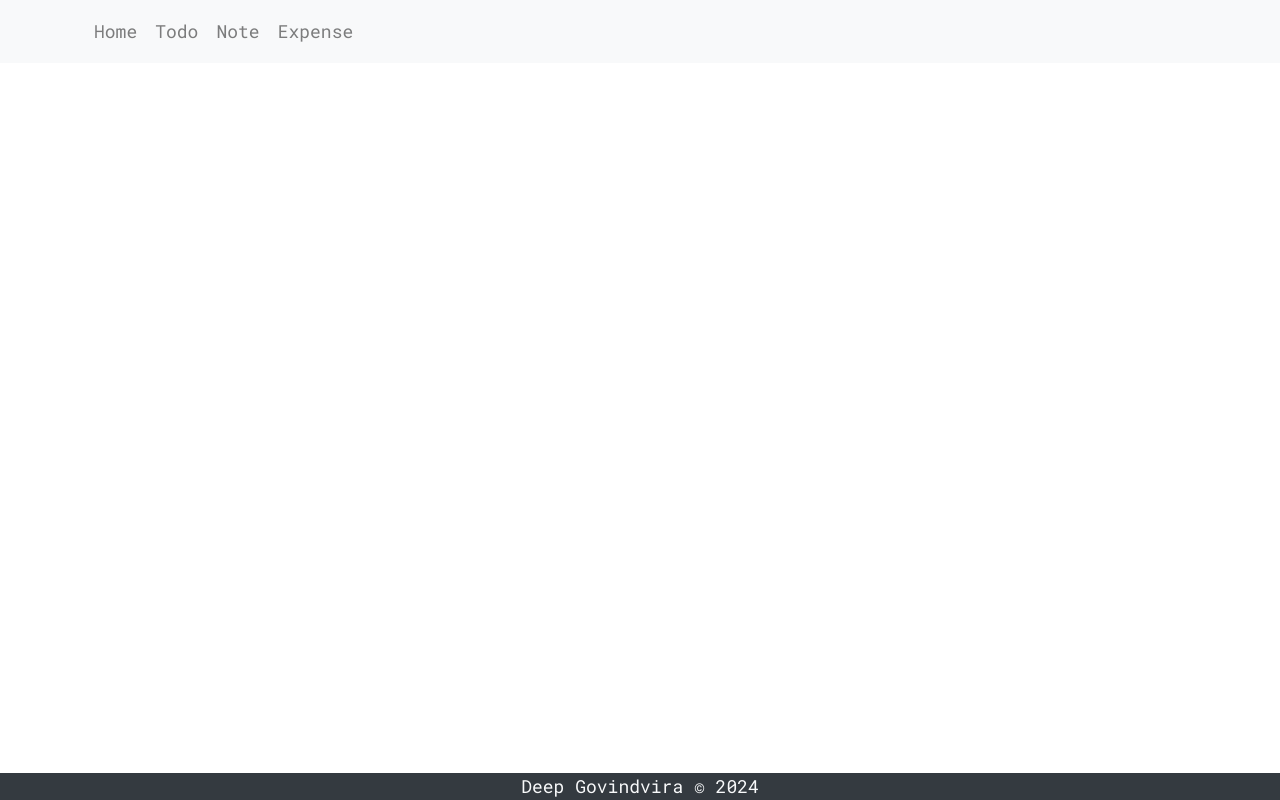
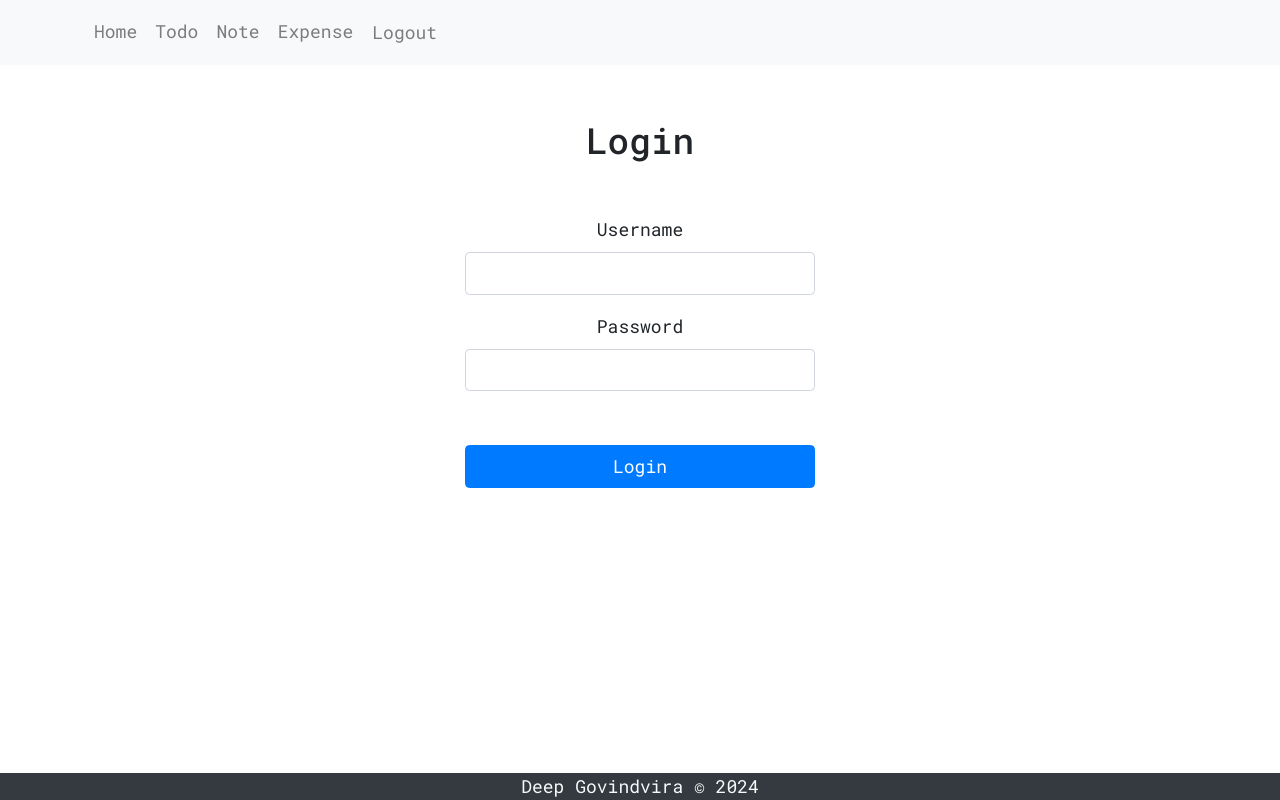
Before and after one commit to deep-govindvira/life-suite, a React (Create React App) app in the folder frontend/: page /login in a window 1280 px wide. Built offline with nearby package versions, Linux system fonts and the light colour scheme; sample sign-in values are in the browser's storage.

Commit message:
Add Login

```diff
--- a/frontend/src/App.css
+++ b/frontend/src/App.css
@@ -32,6 +32,7 @@
   from {
     transform: rotate(0deg);
   }
+
   to {
     transform: rotate(360deg);
   }
@@ -41,3 +42,9 @@
   font-family: 'Roboto Mono';
   font-size: large;
 }
+
+@media screen and (max-width: 600px) {
+  * {
+    font-size: 12px;
+  }
+}
--- a/frontend/src/App.js
+++ b/frontend/src/App.js
@@ -1,27 +1,50 @@
 import './App.css';
 import Navbar from './Navbar';
-import { BrowserRouter, Routes, Route } from 'react-router-dom';
+import { BrowserRouter, Routes, Route, Navigate } from 'react-router-dom';
+import React, { useState, useEffect } from 'react';
 import Home from './home/Home';
 import Todo from './todo/Todo';
 import Note from './note/Note';
 import NoteAdd from './note/NoteAdd';
 import NoteUpdate from './note/NoteUpdate';
 import Expense from './expense/Expense';
+import Login from './login/Login'; // Import Login component
 
 function App() {
+  const [isLoggedIn, setIsLoggedIn] = useState(false);
+
+  useEffect(() => {
+    // Check if user is logged in by checking localStorage
+    const user = localStorage.getItem('username');
+    if (user) {
+      setIsLoggedIn(true);
+    }
+  }, []);
+
+  const handleLoginLogout = () => {
+    if (isLoggedIn) {
+      localStorage.removeItem('username');
+      localStorage.removeItem('password');
+      setIsLoggedIn(false);
+    }
+  };
+
   return (
     <div className="App">
       <BrowserRouter>
         <div>
-          <Navbar />
+          <Navbar isLoggedIn={isLoggedIn} onLoginLogout={handleLoginLogout} />
         </div>
         <Routes>
           <Route path='/' element={<Home />} />
-          <Route path='/Todo' element={<Todo />} />
-          <Route path='/Note' element={<Note />} />
-          <Route path='/Note/Add' element={<NoteAdd />} />
-          <Route path='/Note/:id' element={<NoteUpdate />} />
-          <Route path='/Expense' element={<Expense />} />
+          <Route path='/login' element={<Login onLogin={setIsLoggedIn} />} />
+
+          {/* Only allow access to routes if logged in */}
+          <Route path='/Todo' element={isLoggedIn ? <Todo /> : <Navigate to="/login" />} />
+          <Route path='/Note' element={isLoggedIn ? <Note /> : <Navigate to="/login" />} />
+          <Route path='/Note/Add' element={isLoggedIn ? <NoteAdd /> : <Navigate to="/login" />} />
+          <Route path='/Note/:id' element={isLoggedIn ? <NoteUpdate /> : <Navigate to="/login" />} />
+          <Route path='/Expense' element={isLoggedIn ? <Expense /> : <Navigate to="/login" />} />
         </Routes>
       </BrowserRouter>
       <div className="fixed-bottom bg-dark text-light">Deep Govindvira © 2024</div>
--- a/frontend/src/Navbar.js
+++ b/frontend/src/Navbar.js
@@ -1,27 +1,57 @@
 import React from 'react';
-import { NavLink } from 'react-router-dom';
+import { NavLink, useNavigate } from 'react-router-dom';
 
-function Navbar() {
+function Navbar({ isLoggedIn, onLoginLogout }) {
+  const navigate = useNavigate();
+
   const data = [
     { name: 'Home', url: '/' },
     { name: 'Todo', url: '/Todo' },
-    { name: 'Note', url: '/Note'},
-    { name: 'Expense', url: '/Expense'}
+    { name: 'Note', url: '/Note' },
+    { name: 'Expense', url: '/Expense' },
+    {
+      name: isLoggedIn ? 'Logout' : 'Login',
+      url: isLoggedIn ? '#' : '/login',
+      onClick: isLoggedIn
+        ? () => {
+            onLoginLogout();
+            navigate('/');
+          }
+        : null,
+    },
   ];
 
   return (
     <div className="navbar navbar-expand-lg navbar-light bg-light">
       <div className="container">
-        <button className="navbar-toggler" type="button" data-bs-toggle="collapse" data-bs-target="#basic-navbar-nav" aria-controls="basic-navbar-nav" aria-expanded="false" aria-label="Toggle navigation">
+        <button
+          className="navbar-toggler"
+          type="button"
+          data-bs-toggle="collapse"
+          data-bs-target="#basic-navbar-nav"
+          aria-controls="basic-navbar-nav"
+          aria-expanded="false"
+          aria-label="Toggle navigation"
+        >
           <span className="navbar-toggler-icon"></span>
         </button>
         <div className="collapse navbar-collapse" id="basic-navbar-nav">
           <ul className="navbar-nav ms-auto">
-            {data.map((item) => (
-              <li className="nav-item" key={item.name}>  {/* Key prop added here */}
-                <NavLink to={item.url} className="nav-link">
-                  {item.name}
-                </NavLink>
+            {data.map((item, index) => (
+              <li className="nav-item" key={index}>
+                {item.url === '#' ? (
+                  <button
+                    className="btn btn-link nav-link"
+                    onClick={item.onClick}
+                    style={{ cursor: 'pointer', textDecoration: 'none' }}
+                  >
+                    {item.name}
+                  </button>
+                ) : (
+                  <NavLink to={item.url} className="nav-link">
+                    {item.name}
+                  </NavLink>
+                )}
               </li>
             ))}
           </ul>
--- /dev/null
+++ b/frontend/src/login/Login.js
@@ -0,0 +1,60 @@
+import React, { useState } from 'react';
+import { useNavigate } from 'react-router-dom';
+
+function Login({ onLogin }) {
+  const [username, setUsername] = useState('');
+  const [password, setPassword] = useState('');
+  const [errorMessage, setErrorMessage] = useState('');
+  const navigate = useNavigate();
+
+  const handleSubmit = (e) => {
+    e.preventDefault();
+
+    if (username && password) {
+      // Simulate successful login and store username (do not store passwords)
+      localStorage.setItem('username', username);
+
+      // Update the login state and redirect
+      onLogin(true); // Set login state to true
+      navigate('/');
+    } else {
+      setErrorMessage('Please enter valid credentials');
+    }
+  };
+
+  return (
+    <div className="container mt-5">
+      <h2 className="text-center">Login</h2>
+      {errorMessage && <div className="alert alert-danger">{errorMessage}</div>}
+      <div className="row justify-content-center mt-5">
+        <div className="col-md-4" style={{ maxWidth: '400px', width: '100%' }}>
+          <form onSubmit={handleSubmit}>
+            <div className="mb-3">
+              <label htmlFor="username" className="form-label text-start">Username</label>
+              <input
+                type="text"
+                className="form-control"
+                id="username"
+                value={username}
+                onChange={(e) => setUsername(e.target.value)}
+              />
+            </div>
+            <div className="mb-5">
+              <label htmlFor="password" className="form-label text-start">Password</label>
+              <input
+                type="password"
+                className="form-control"
+                id="password"
+                value={password}
+                onChange={(e) => setPassword(e.target.value)}
+              />
+            </div>
+            <button type="submit" className="btn btn-primary w-100">Login</button>
+          </form>
+        </div>
+      </div>
+    </div>
+  );
+}
+
+export default Login;
```
Also changed, not shown: 1 other file (tests, documents, lock files or other folders).
